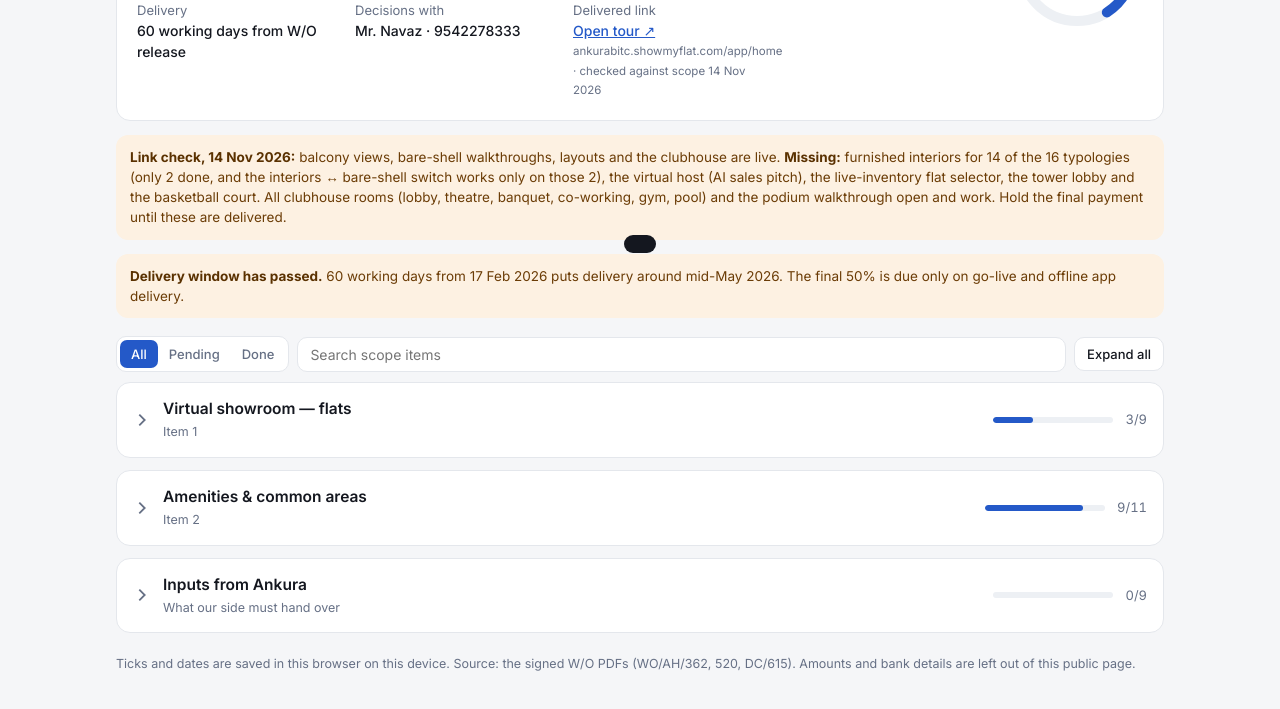
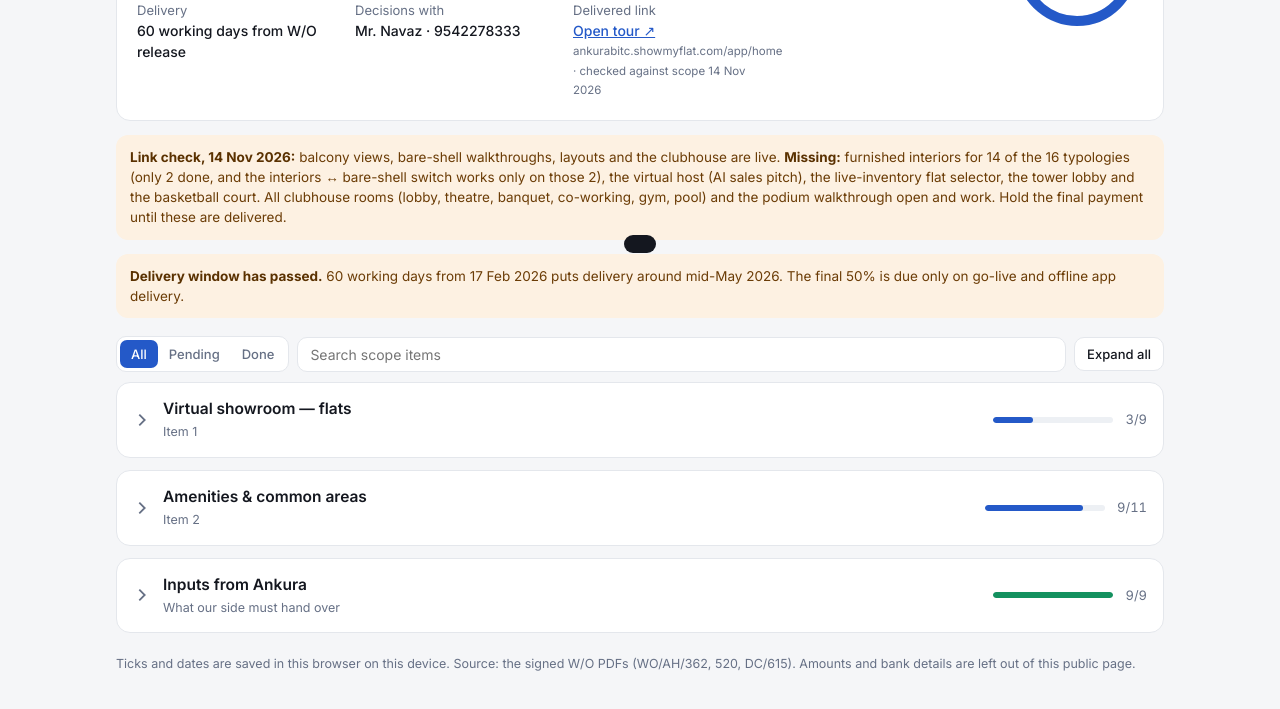
Before and after one commit to saicharan13579-source/WOs-the-ankura-homes-, a plain HTML site: page index.html in a window 1280 px wide. Shown: the part 607-1316 px from the top of the page. Drawn offline with Linux system fonts and the light colour scheme.

Commit message:
BITC: all Ankura inputs handed over
Co-Authored-By: Claude Opus 5.5 <noreply@anthropic.com>
Claude-Session: https://claude.ai/code/session_01NNj4cqevpkPkzNawU5jr1E

```diff
--- a/index.html
+++ b/index.html
@@ -175,6 +175,15 @@ const WOS = [
   link:"https://ankurabitc.showmyflat.com/app/home",
   checked:"14 Nov 2026",
   verify:{
+    "in|0":["ok","Handed over to Dzynkraft — confirmed by Ankura, 14 Nov 2026"],
+    "in|1":["ok","Handed over to Dzynkraft — confirmed by Ankura, 14 Nov 2026"],
+    "in|2":["ok","Handed over to Dzynkraft — confirmed by Ankura, 14 Nov 2026"],
+    "in|3":["ok","Handed over to Dzynkraft — confirmed by Ankura, 14 Nov 2026"],
+    "in|4":["ok","Handed over to Dzynkraft — confirmed by Ankura, 14 Nov 2026"],
+    "in|5":["ok","Handed over to Dzynkraft — confirmed by Ankura, 14 Nov 2026"],
+    "in|6":["ok","Handed over to Dzynkraft — confirmed by Ankura, 14 Nov 2026"],
+    "in|7":["ok","Handed over to Dzynkraft — confirmed by Ankura, 14 Nov 2026"],
+    "in|8":["ok","Handed over to Dzynkraft — confirmed by Ankura, 14 Nov 2026"],
     "vs|0":["part","Interiors section has only 2 furnished flats (East 1695, West 1985) — W/O asks for 16 typologies"],
     "vs|1":["part","29 unit cards (Tower A 10, B 10, C 9) with 2D plan, 3D cut-away and “Step Inside” bare-shell walkthrough. Only 4 sizes × East/West = 8 types seen, not 16"],
     "vs|2":["part","Per Ankura (14 Nov): interiors ↔ bare-shell switch works for the 2 furnished flats (East 1695, West 1985) only — needed for all 16 typologies"],
```
